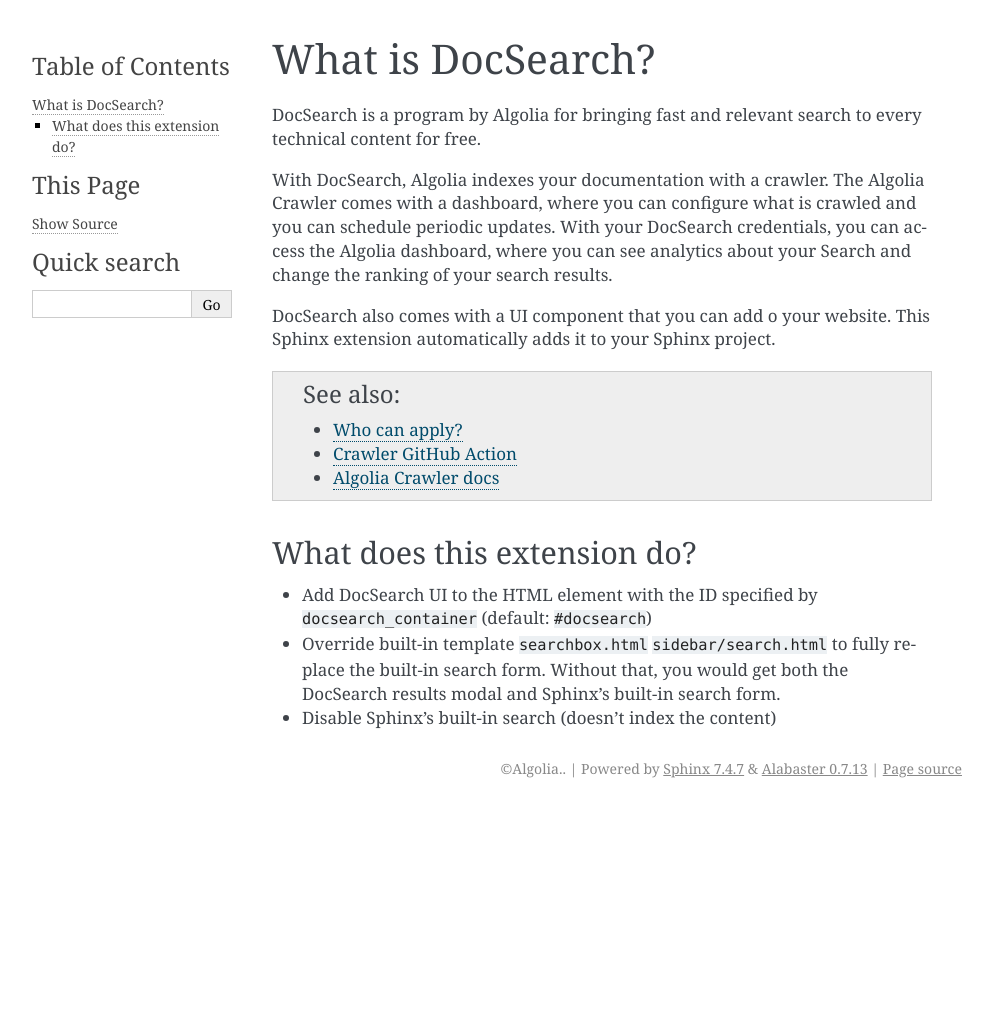
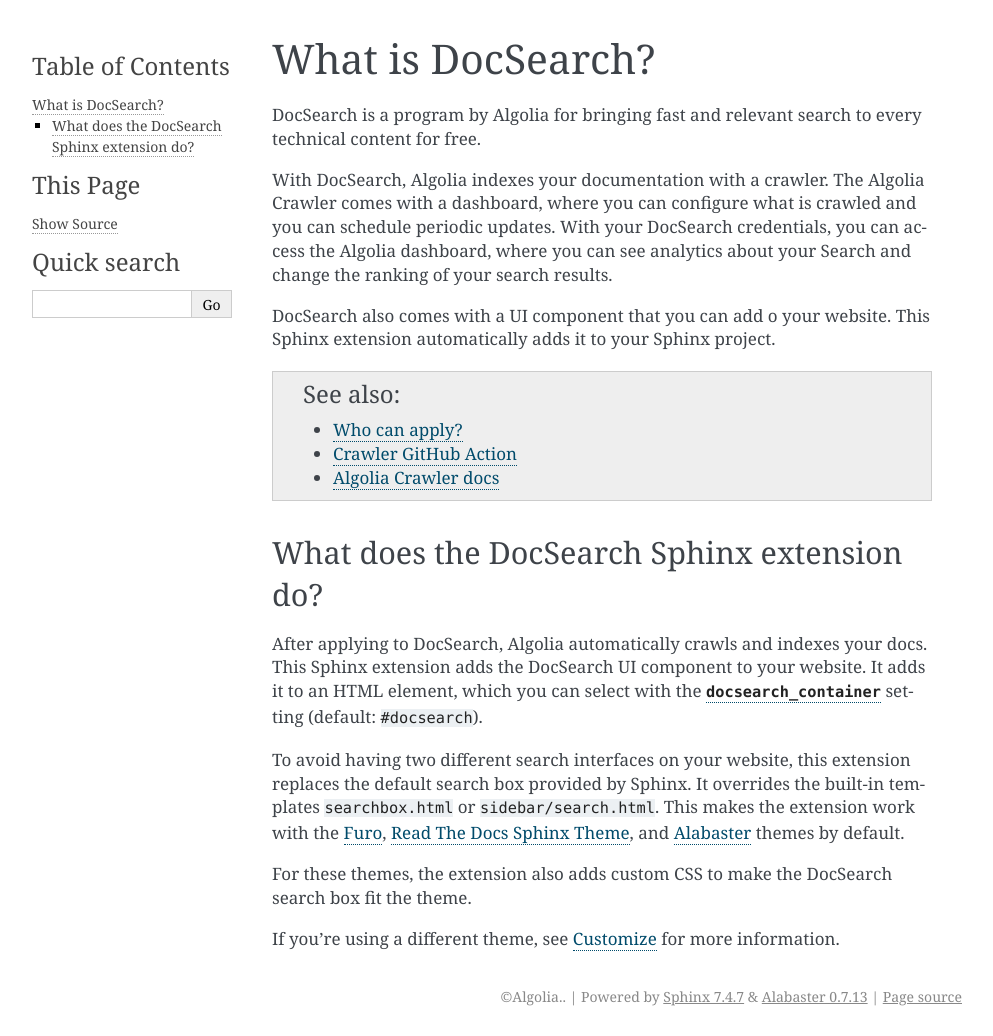
Before and after one commit to algolia/sphinx-docsearch, a Sphinx documentation site: the page built from docs/what.md, in a window 1280 px wide. Shown: the whole page, without its empty margins (148-1141 px from the left). Built offline with Sphinx 7.4.7, drawn with Linux system fonts in a browser that asks for light colours; before the commit the page ends 900 px from its top, so only the background shows below that.

Commit message:
docs: more updates

```diff
--- a/docs/configuration.md
+++ b/docs/configuration.md
@@ -30,8 +30,8 @@ The Sphinx extension lets you configure these aspects of the DocSearch UI.
 
 - **`docsearch_container`** (default `#docsearch`)
 
-  The HTML element where the search input is added.
-  By default, the DocSearch input is added to the HTML element with the id `docsearch`.
+  The ID of the HTML element where the search input is added.
+  By default, the DocSearch input is added to the HTML element with the ID `docsearch`.
   You can change this setting if you're using a different theme.
 
 - **`docsearch_placeholder`** (default: `Search`):
--- a/docs/what.md
+++ b/docs/what.md
@@ -17,9 +17,19 @@ This Sphinx extension automatically adds it to your Sphinx project.
 - [Algolia Crawler docs](https://www.algolia.com/doc/tools/crawler/getting-started/overview/)
 :::
 
-## What does this extension do?
+## What does the DocSearch Sphinx extension do?
 
-- Add DocSearch UI to the HTML element with the ID specified by `docsearch_container` (default: `#docsearch`)
-- Override built-in template `searchbox.html` `sidebar/search.html` to fully replace the built-in search form.
-  Without that, you would get both the DocSearch results modal and Sphinx's built-in search form.
-- Disable Sphinx's built-in search (doesn't index the content)
+After applying to DocSearch, Algolia automatically crawls and indexes your docs.
+This Sphinx extension adds the DocSearch UI component to your website.
+It adds it to an HTML element, which you can select with the [`docsearch_container`](/configuration.md) setting (default: `#docsearch`).
+
+To avoid having two different search interfaces on your website,
+this extension replaces the default search box provided by Sphinx.
+It overrides the built-in templates `searchbox.html` or `sidebar/search.html`.
+This makes the extension work with the [Furo](https://pradyunsg.me/furo/),
+[Read The Docs Sphinx Theme](https://sphinx-rtd-theme.readthedocs.io/en/stable/), and
+[Alabaster](https://alabaster.readthedocs.io/en/latest/) themes by default.
+
+For these themes, the extension also adds custom CSS to make the DocSearch search box fit the theme.
+
+If you're using a different theme, see [Customize](/customization.md) for more information.
```
Also changed, not shown: README.md (+3 -5 lines), docs/customization.md (+9 -0 lines), docs/themes.md (+1 -1 lines).
